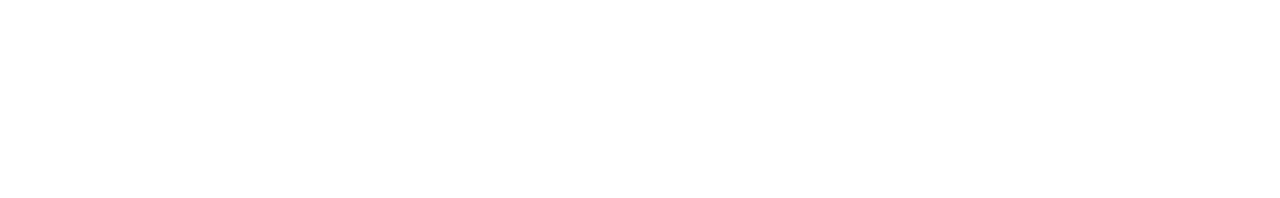
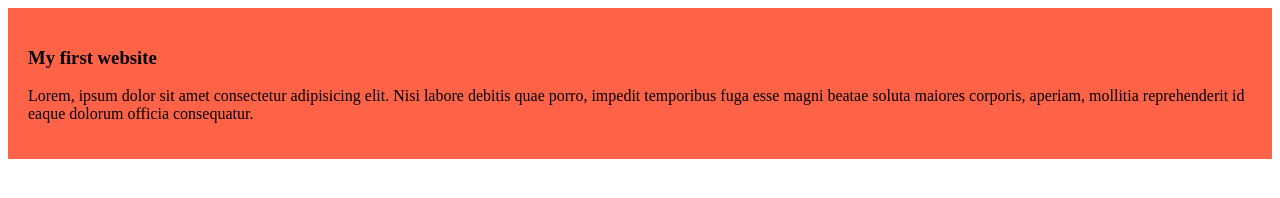
Before and after one commit to nihad20011/my-simple-website, a plain HTML site: page index.html in a window 1280 px wide. Drawn offline with Linux system fonts and the light colour scheme.

Commit message:
added the first blog

```diff
--- a/index.html
+++ b/index.html
@@ -4,8 +4,13 @@
     <meta charset="UTF-8">
     <meta name="viewport" content="width=device-width, initial-scale=1.0">
     <title>My first simple website</title>
+    <link rel="stylesheet" href="styles/blog.css">
 </head>
 <body>
+    <div>
+        <h3>My first website</h3>
+        <p>Lorem, ipsum dolor sit amet consectetur adipisicing elit. Nisi labore debitis quae porro, impedit temporibus fuga esse magni beatae soluta maiores corporis, aperiam, mollitia reprehenderit id eaque dolorum officia consequatur.</p>
+    </div>
 
 </body>
 </html>
--- /dev/null
+++ b/styles/blog.css
@@ -0,0 +1,4 @@
+div{
+    background-color: tomato;
+    padding: 20px;
+}
```
